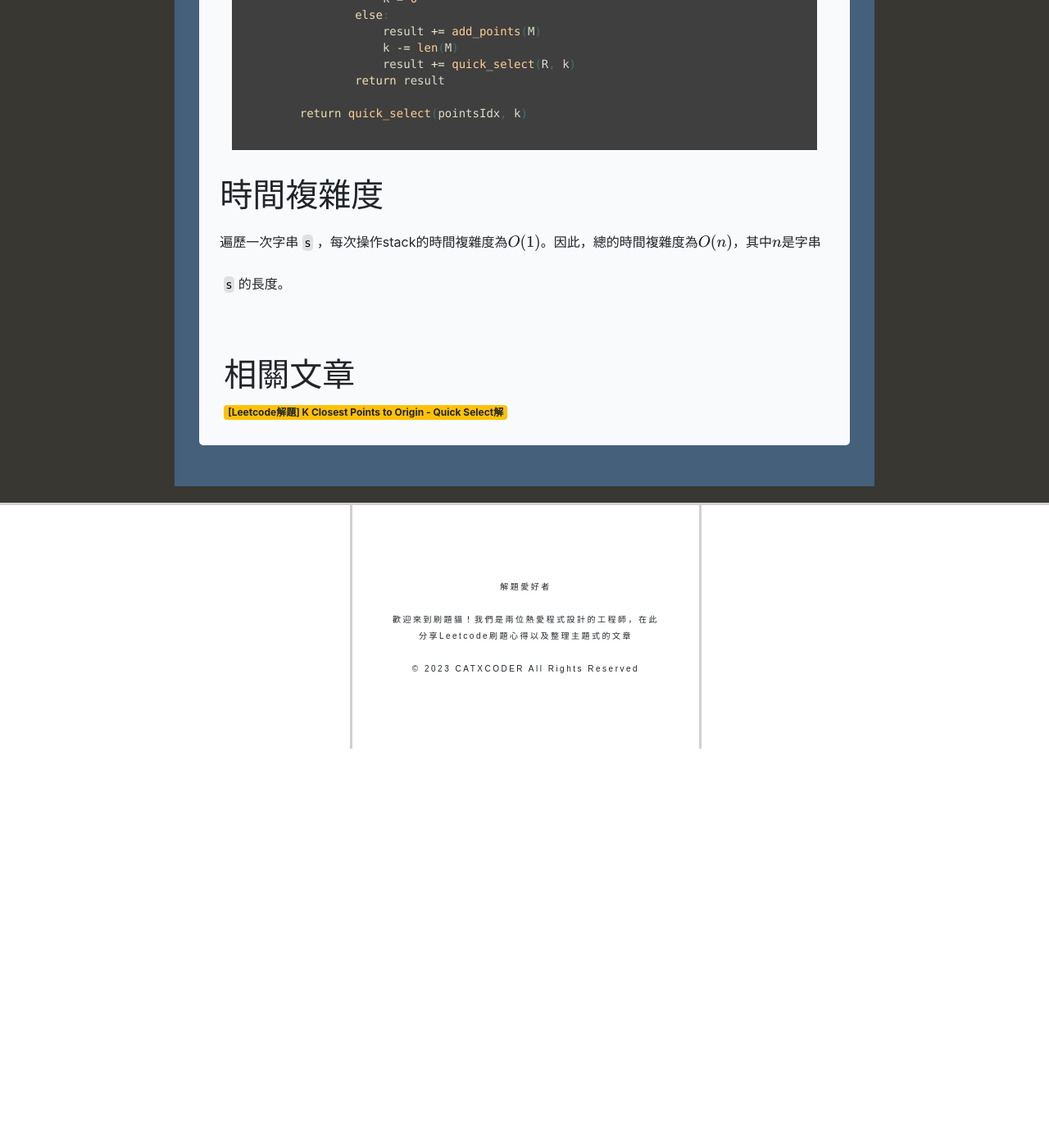
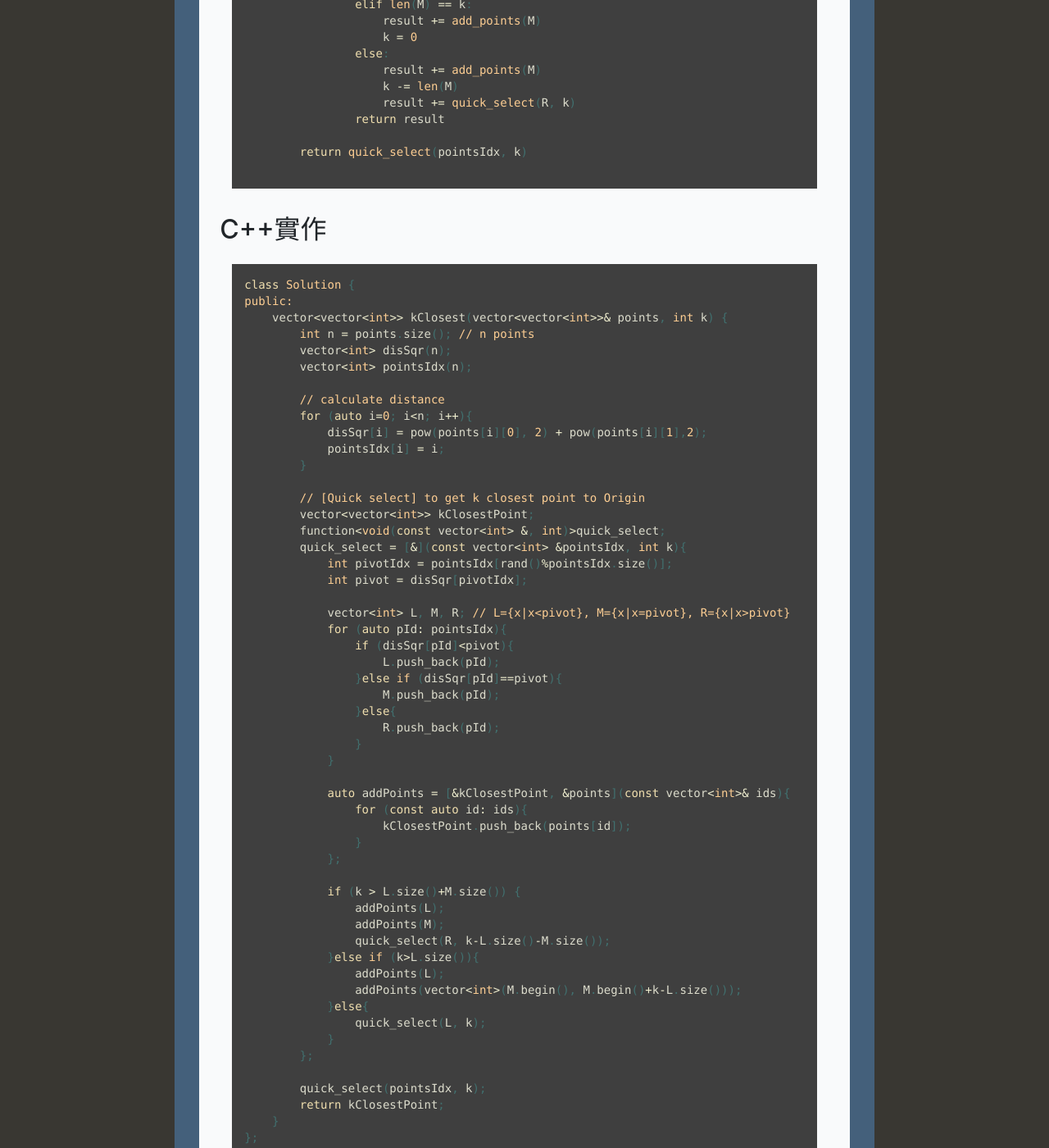
Before and after one commit to catxcoders/catxcoders.github.io, a Jekyll site: the page built from _posts/2023-12-22-973-K-Closest-Points-to-Origin.markdown, in a window 1280 px wide and 1400 px high, scrolled down 1993 px. Shown: the whole window at 82% size. Built offline with Jekyll 4.4.1, drawn with Linux system fonts in a browser that asks for light colours; nearby versions of some CDN libraries; formulas are drawn with MathJax 3; before the commit the page ends 2906 px from its top, so only the background shows below that; some of the changed text lies outside the part shown.

Commit message:
add c++ implementation in post 973

````diff
--- a/_posts/2023-12-22-973-K-Closest-Points-to-Origin.markdown
+++ b/_posts/2023-12-22-973-K-Closest-Points-to-Origin.markdown
@@ -25,6 +25,7 @@ excerpt_separator: <!--more-->
 這樣的實現方式可以在不需要對整個陣列進行排序的情況下找到最近的 $k$ 個點，從而提高效率。
 
 # 實作
+## python實作
 ```python
 class Solution:
     def kClosest(self, points: List[List[int]], k: int) -> List[List[int]]:
@@ -74,6 +75,62 @@ class Solution:
         return quick_select(pointsIdx, k)
 
 ```
+## C++實作
+```cpp
+class Solution {
+public:
+    vector<vector<int>> kClosest(vector<vector<int>>& points, int k) {
+        int n = points.size(); // n points
+        vector<int> disSqr(n);
+        vector<int> pointsIdx(n);
+
+        // calculate distance
+        for (auto i=0; i<n; i++){
+            disSqr[i] = pow(points[i][0], 2) + pow(points[i][1],2);
+            pointsIdx[i] = i;
+        }
+
+        // [Quick select] to get k closest point to Origin
+        vector<vector<int>> kClosestPoint;
+        function<void(const vector<int> &, int)>quick_select;
+        quick_select = [&](const vector<int> &pointsIdx, int k){
+            int pivotIdx = pointsIdx[rand()%pointsIdx.size()];
+            int pivot = disSqr[pivotIdx];
+
+            vector<int> L, M, R; // L={x|x<pivot}, M={x|x=pivot}, R={x|x>pivot}
+            for (auto pId: pointsIdx){
+                if (disSqr[pId]<pivot){
+                    L.push_back(pId);
+                }else if (disSqr[pId]==pivot){
+                    M.push_back(pId);
+                }else{
+                    R.push_back(pId);
+                }
+            }
+
+            auto addPoints = [&kClosestPoint, &points](const vector<int>& ids){
+                for (const auto id: ids){
+                    kClosestPoint.push_back(points[id]);
+                }
+            };
+
+            if (k > L.size()+M.size()) {
+                addPoints(L);
+                addPoints(M);
+                quick_select(R, k-L.size()-M.size());
+            }else if (k>L.size()){
+                addPoints(L);
+                addPoints(vector<int>(M.begin(), M.begin()+k-L.size()));
+            }else{
+                quick_select(L, k);
+            }
+        };
+
+        quick_select(pointsIdx, k);
+        return kClosestPoint;
+    }
+};
+```
 
 # 時間複雜度
-遍歷一次字串`s`，每次操作stack的時間複雜度為$O(1)$。因此，總的時間複雜度為$O(n)$，其中$n$是字串`s`的長度。
+這個解法的時間複雜度主要取決於*Quick Select*的性能。在最壞情況下，*Quick Select*的時間複雜度為 $O(n^2)$，但由於這是一種最壞情況下的算法，實際運行時間通常會更好。*Quick Select*平均時間複雜度為 $O(n)$。
````
